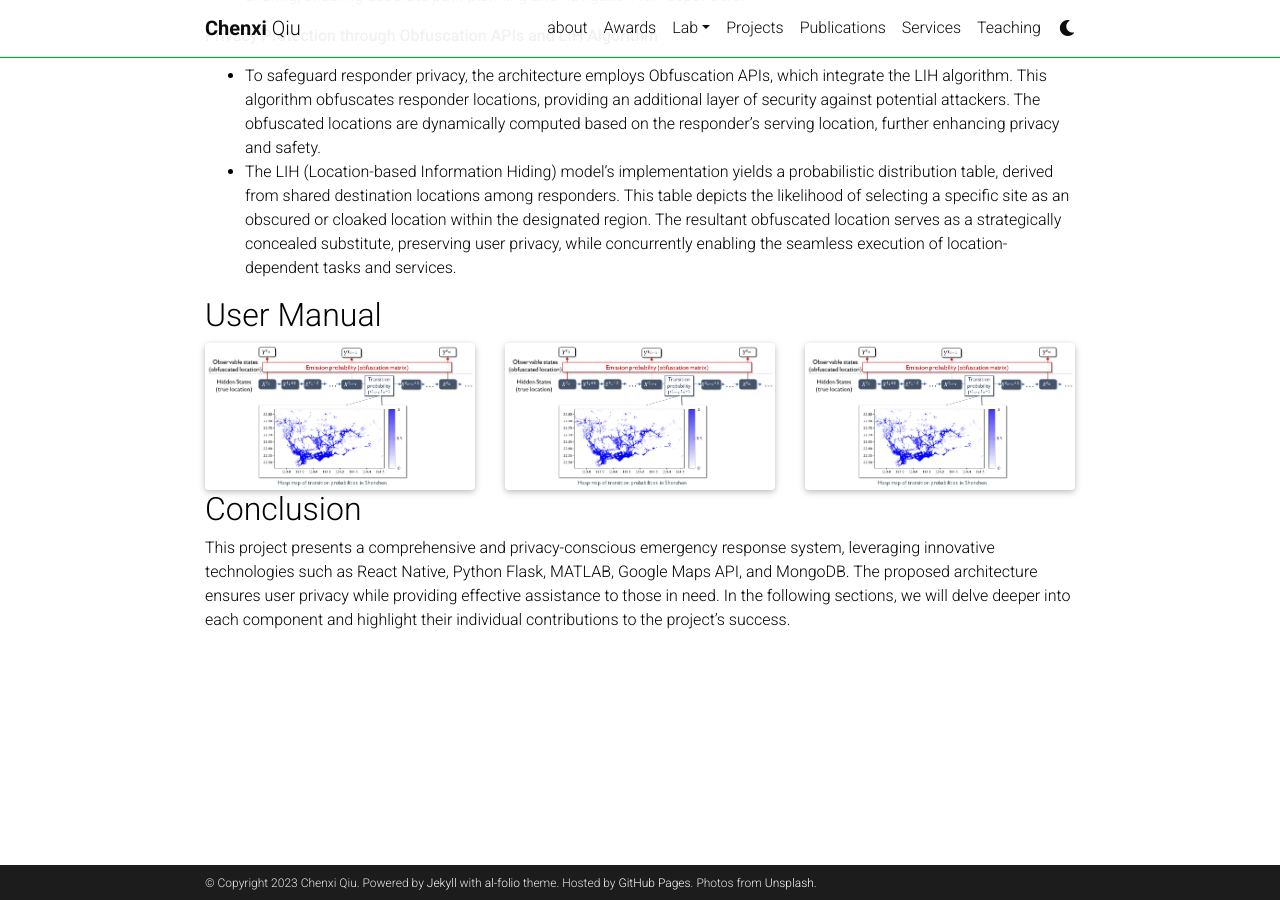
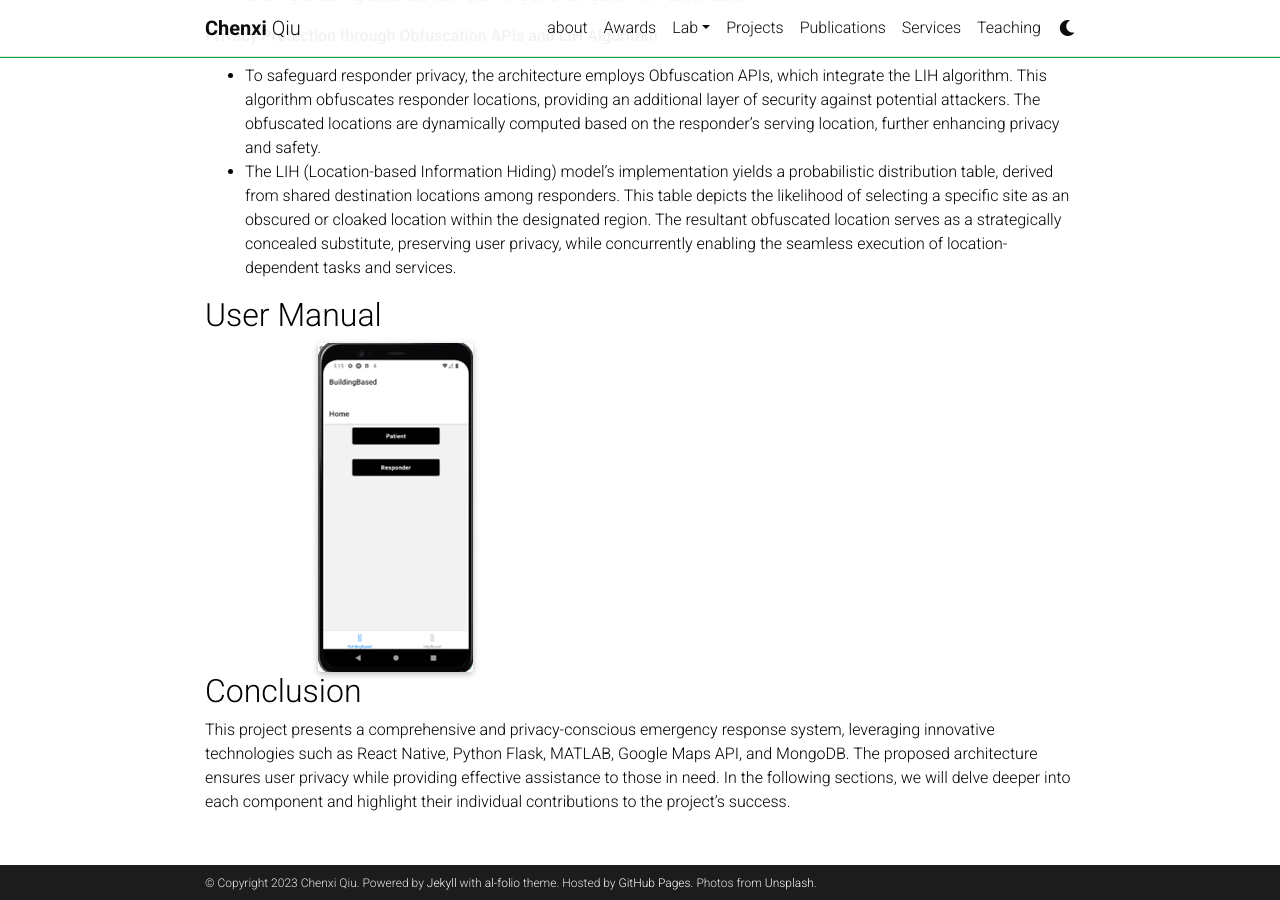
Before and after one commit to chenxiunt/chenxiunt.github.io, a Jekyll site: the page built from _projects/SpatialAgent.markdown, in a window 1280 px wide and 900 px high, scrolled down 1425 px. Built offline with Jekyll 4.4.1, drawn with Linux system fonts in a browser that asks for light colours; comment, search, counter and statistics services are not loaded; a style sheet for code colours, icons or effects is not loaded.

Commit message:
Update SpatialAgent.markdown

```diff
--- a/_projects/SpatialAgent.markdown
+++ b/_projects/SpatialAgent.markdown
@@ -38,17 +38,11 @@ The architecture is divided into implementations - each serving distinct roles t
 * The LIH (Location-based Information Hiding) model's implementation yields a probabilistic distribution table, derived from shared destination locations among responders. This table depicts the likelihood of selecting a specific site as an obscured or cloaked location within the designated region. The resultant obfuscated location serves as a strategically concealed substitute, preserving user privacy, while concurrently enabling the seamless execution of location-dependent tasks and services.
 
 ## User Manual
- <div class="row">
-    <div class="col-sm">
-     <img class="img-fluid rounded z-depth-1" src="{{ '/assets/img/projects/TrafficAdapter_HMM.png' | relative_url }}" alt="" title="Figure 1. HMM model"/>
+<div class="row justify-content-md-center">
+    <div class="col-sm-9">
+        <img class="img-fluid rounded z-depth-1" src="{{ '/assets/img/projects/SpatialAgent/Homepage.jpg' | relative_url }}" alt="" title="Figure 1. HMM model"/>
     </div>
-    <div class="col-sm">
-     <img class="img-fluid rounded z-depth-1" src="{{ '/assets/img/projects/TrafficAdapter_HMM.png' | relative_url }}" alt="" title="Figure 1. HMM model"/>
-    </div>
-    <div class="col-sm">
-     <img class="img-fluid rounded z-depth-1" src="{{ '/assets/img/projects/TrafficAdapter_HMM.png' | relative_url }}" alt="" title="Figure 1. HMM model"/>
-    </div>
-  </div>
+</div>
 
 
 ## Conclusion
```
